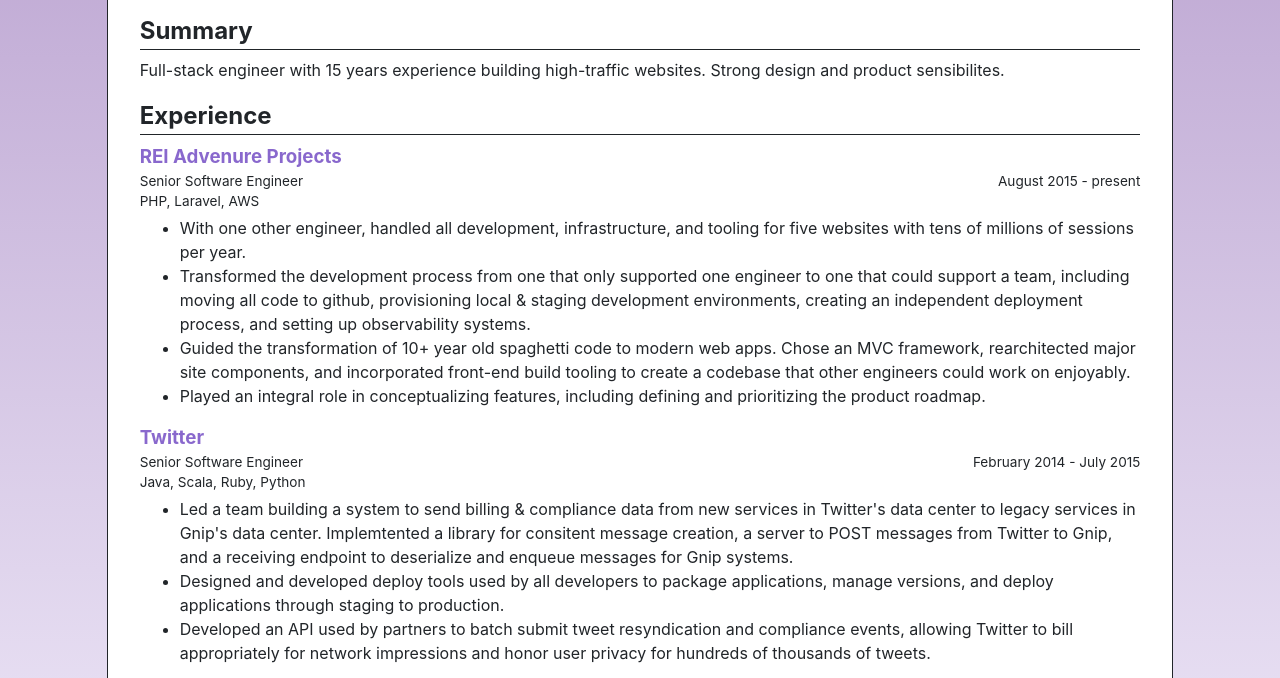
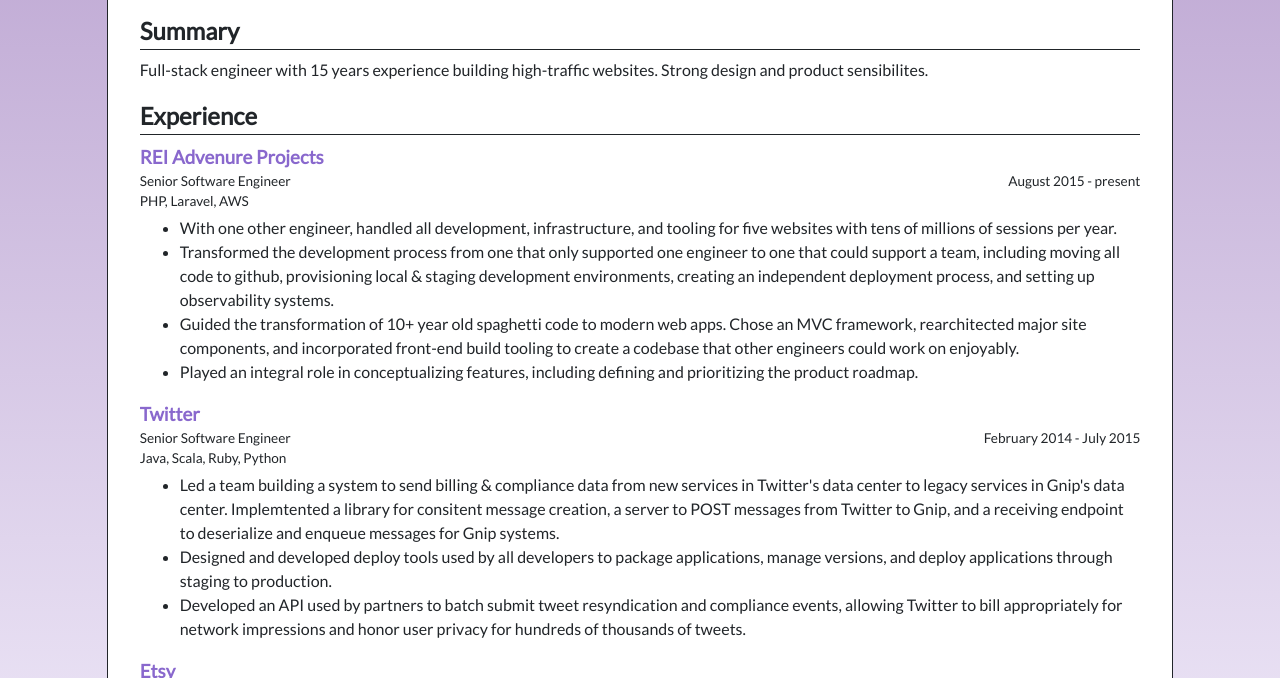
Before and after one commit to rachelv/magnetbox.org, a plain HTML site: page resume/index.html in a window 1280 px wide. Shown: the part 156-834 px from the top of the page. Drawn offline with Linux system fonts and the light colour scheme.

Commit message:
update body font on resume

```diff
--- a/resume/index.html
+++ b/resume/index.html
@@ -8,6 +8,7 @@
 
     <link rel="stylesheet" href="../bootstrap-reboot.min.css">
     <link rel="stylesheet" href="../bootstrap-grid.min.css">
+    <link href="https://fonts.googleapis.com/css?family=Lato" rel="stylesheet">
     <link rel="stylesheet" href="styles.css">
 </head>
 <body>
--- a/resume/styles.css
+++ b/resume/styles.css
@@ -1,4 +1,5 @@
 body {
+    font-family: 'Lato', sans-serif;
     background-color: #eee;
     background: -webkit-gradient(linear,  left top,  left bottom,
         color-stop(0%, rgba(85, 26, 139, .4)),
```
Also changed, not shown: index.html (+1 -1 lines).
